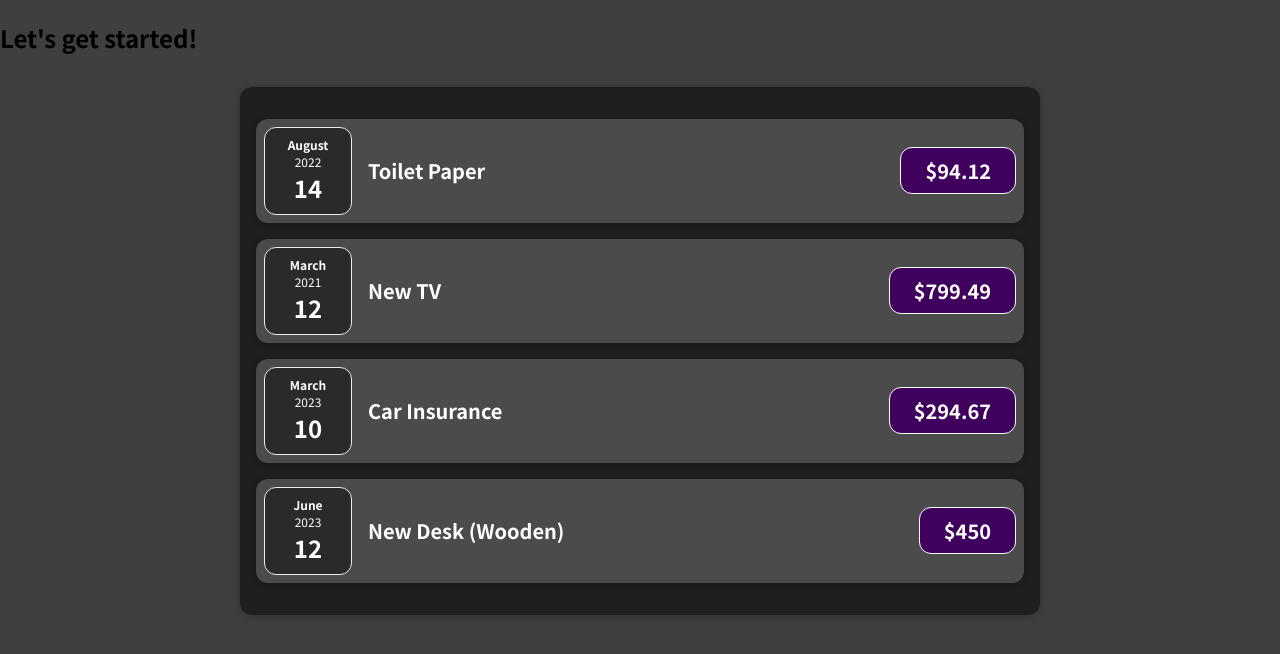
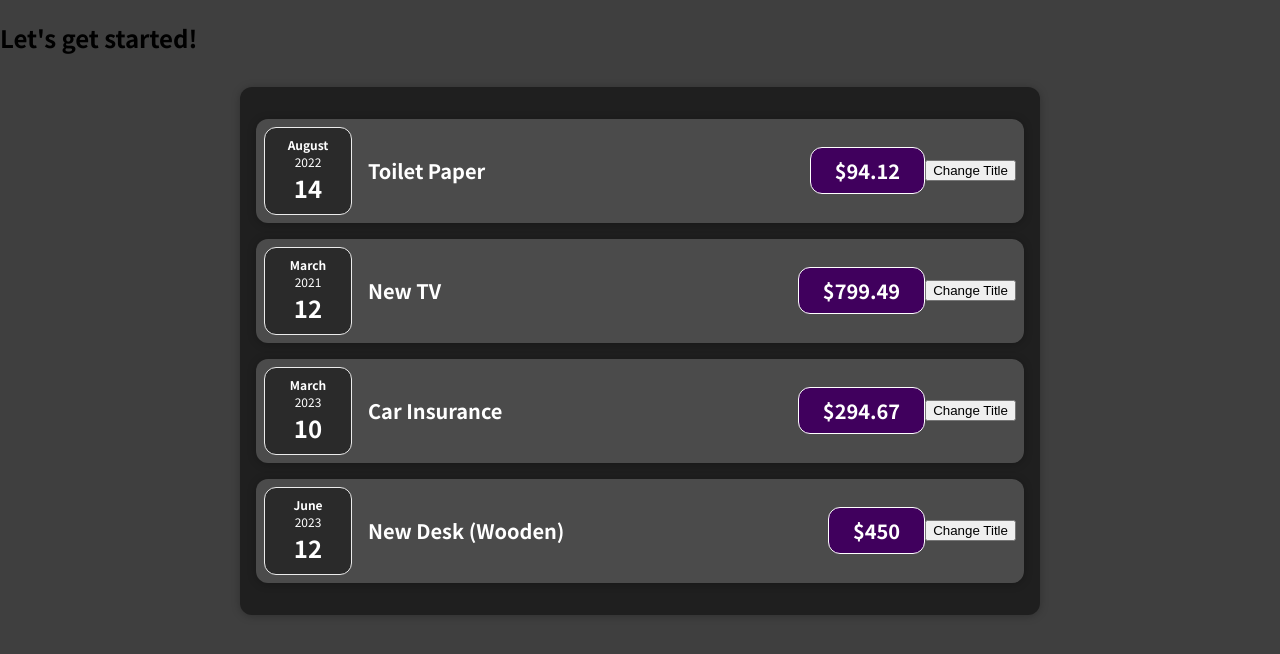
Before and after one commit to ipekgulsencelik/expense-tracker, a React (Create React App) app: page / in a window 1280 px wide. Shown: the top 654 px of the page. Built offline with nearby package versions, Linux system fonts and the light colour scheme; the HTML template or start-up script is replaced by a standard one.

Commit message:
working with state

```diff
--- a/src/components/expense/item/ExpenseItem.js
+++ b/src/components/expense/item/ExpenseItem.js
@@ -1,18 +1,29 @@
+import React, { useState } from "react";
+
 import "./ExpenseItem.scss";
 
 import ExpenseDate from "../date/ExpenseDate";
 import Card from "../../ui/card/Card";
 
 const ExpenseItem = (props) => {
+  const [title, setTitle] = useState(props.title);
+  console.log("ExpenseItem evaluated by React");
+
+  const clickHandler = () => {
+    setTitle("Updated!");
+    console.log(title);
+  };
+
   return (
     <Card className="expense-item">
       <ExpenseDate date={props.date} />
       <div className="expense-item__description">
-        <h2>{props.title}</h2>
+        <h2>{title}</h2>
         <div className="expense-item__price">${props.amount}</div>
       </div>
+      <button onClick={clickHandler}>Change Title</button>
     </Card>
   );
-}
+};
 
 export default ExpenseItem;
```
